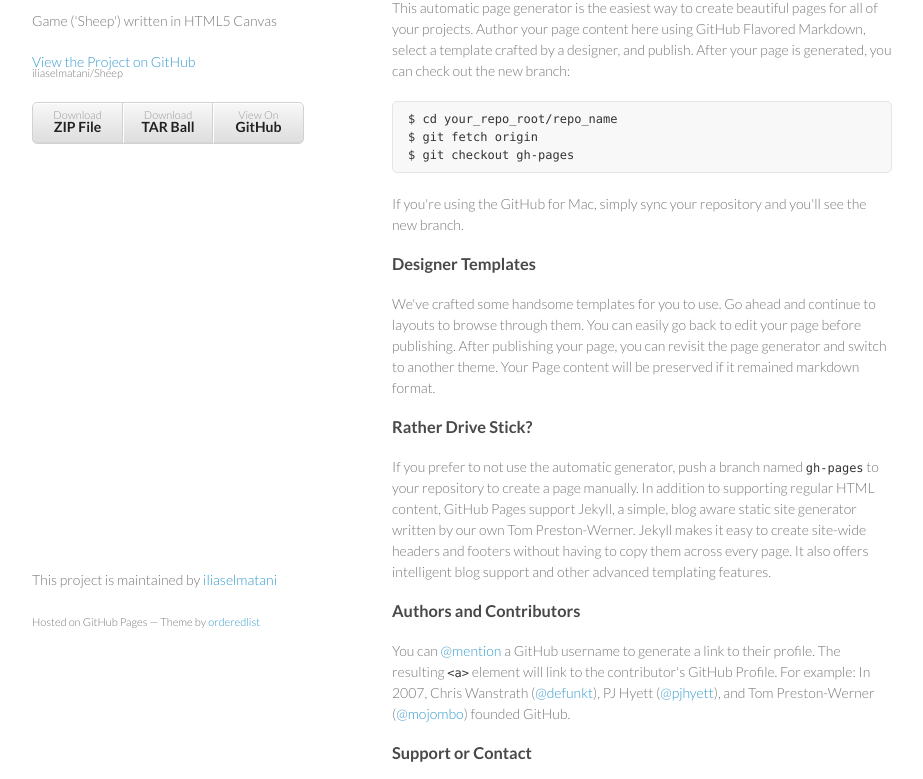
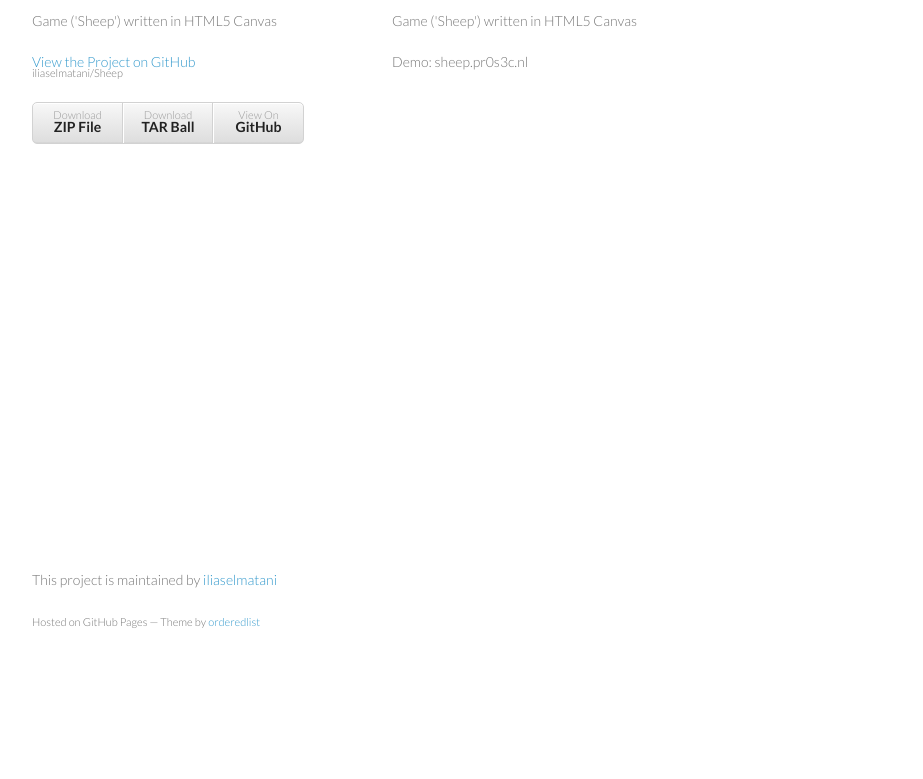
Before and after one commit to iliaselmatani/Sheep, a plain HTML site: page index.html in a window 1280 px wide. Shown: the part 99-878 px from the top of the page, without its empty margins (178-1101 px from the left). After the commit the page ends 800 px from the top, so only its background shows below. Drawn offline with Linux system fonts and the light colour scheme.

```diff
--- a/index.html
+++ b/index.html
@@ -28,37 +28,12 @@
         </ul>
       </header>
       <section>
-        <h3>
-<a name="welcome-to-github-pages" class="anchor" href="#welcome-to-github-pages"><span class="octicon octicon-link"></span></a>Welcome to GitHub Pages.</h3>
+        <h1>
+<a name="sheep" class="anchor" href="#sheep"><span class="octicon octicon-link"></span></a>Sheep</h1>
 
-<p>This automatic page generator is the easiest way to create beautiful pages for all of your projects. Author your page content here using GitHub Flavored Markdown, select a template crafted by a designer, and publish. After your page is generated, you can check out the new branch:</p>
+<p>Game ('Sheep') written in HTML5 Canvas</p>
 
-<pre><code>$ cd your_repo_root/repo_name
-$ git fetch origin
-$ git checkout gh-pages
-</code></pre>
-
-<p>If you're using the GitHub for Mac, simply sync your repository and you'll see the new branch.</p>
-
-<h3>
-<a name="designer-templates" class="anchor" href="#designer-templates"><span class="octicon octicon-link"></span></a>Designer Templates</h3>
-
-<p>We've crafted some handsome templates for you to use. Go ahead and continue to layouts to browse through them. You can easily go back to edit your page before publishing. After publishing your page, you can revisit the page generator and switch to another theme. Your Page content will be preserved if it remained markdown format.</p>
-
-<h3>
-<a name="rather-drive-stick" class="anchor" href="#rather-drive-stick"><span class="octicon octicon-link"></span></a>Rather Drive Stick?</h3>
-
-<p>If you prefer to not use the automatic generator, push a branch named <code>gh-pages</code> to your repository to create a page manually. In addition to supporting regular HTML content, GitHub Pages support Jekyll, a simple, blog aware static site generator written by our own Tom Preston-Werner. Jekyll makes it easy to create site-wide headers and footers without having to copy them across every page. It also offers intelligent blog support and other advanced templating features.</p>
-
-<h3>
-<a name="authors-and-contributors" class="anchor" href="#authors-and-contributors"><span class="octicon octicon-link"></span></a>Authors and Contributors</h3>
-
-<p>You can <a href="https://github.com/blog/821" class="user-mention">@mention</a> a GitHub username to generate a link to their profile. The resulting <code>&lt;a&gt;</code> element will link to the contributor's GitHub Profile. For example: In 2007, Chris Wanstrath (<a href="https://github.com/defunkt" class="user-mention">@defunkt</a>), PJ Hyett (<a href="https://github.com/pjhyett" class="user-mention">@pjhyett</a>), and Tom Preston-Werner (<a href="https://github.com/mojombo" class="user-mention">@mojombo</a>) founded GitHub.</p>
-
-<h3>
-<a name="support-or-contact" class="anchor" href="#support-or-contact"><span class="octicon octicon-link"></span></a>Support or Contact</h3>
-
-<p>Having trouble with Pages? Check out the documentation at <a href="http://help.github.com/pages">http://help.github.com/pages</a> or contact <a href="mailto:support@github.com">support@github.com</a> and we’ll help you sort it out.</p>
+<p>Demo: sheep.pr0s3c.nl</p>
       </section>
       <footer>
         <p>This project is maintained by <a href="https://github.com/iliaselmatani">iliaselmatani</a></p>
```
Also changed, not shown: params.json (+1 -1 lines).
